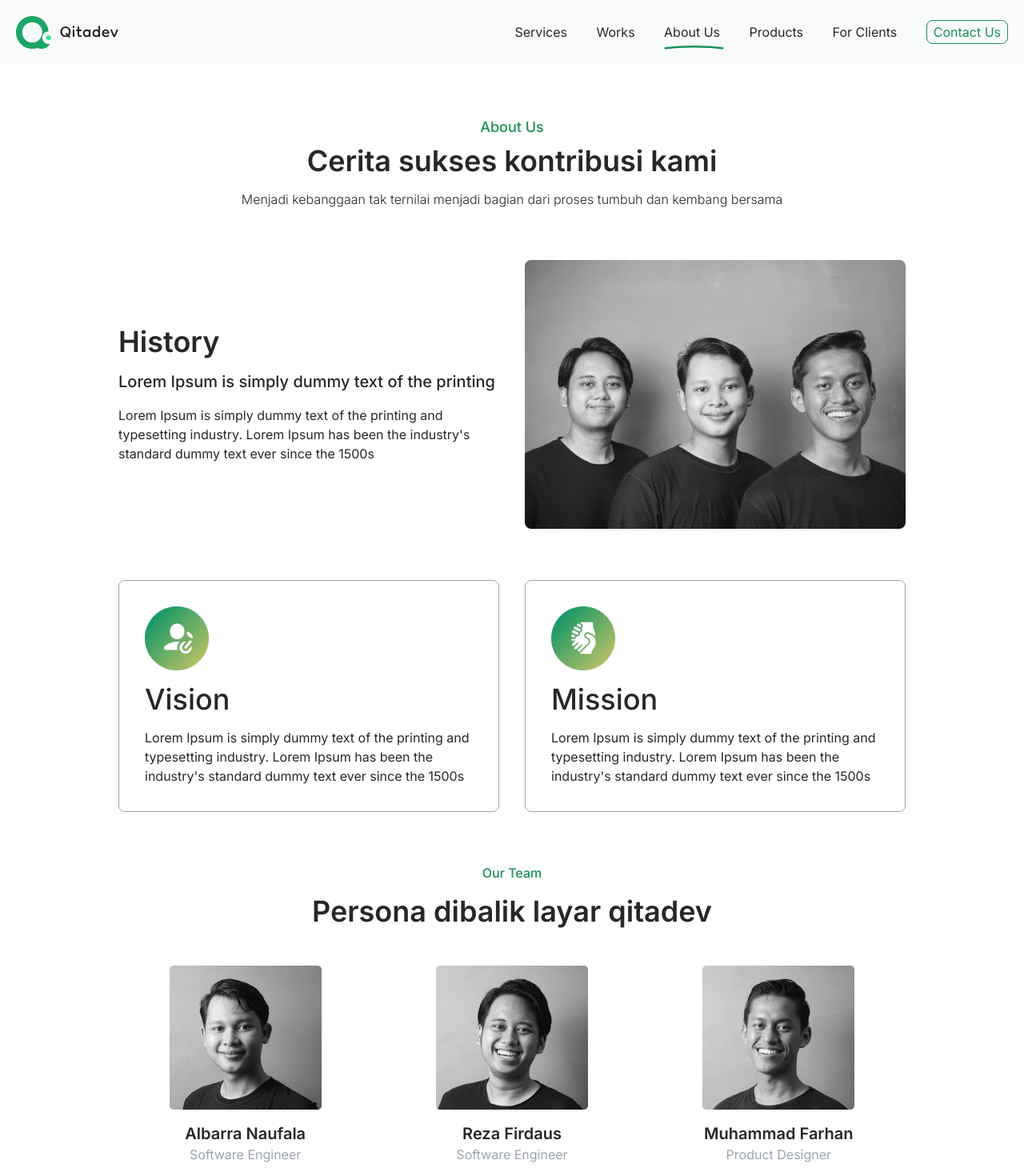
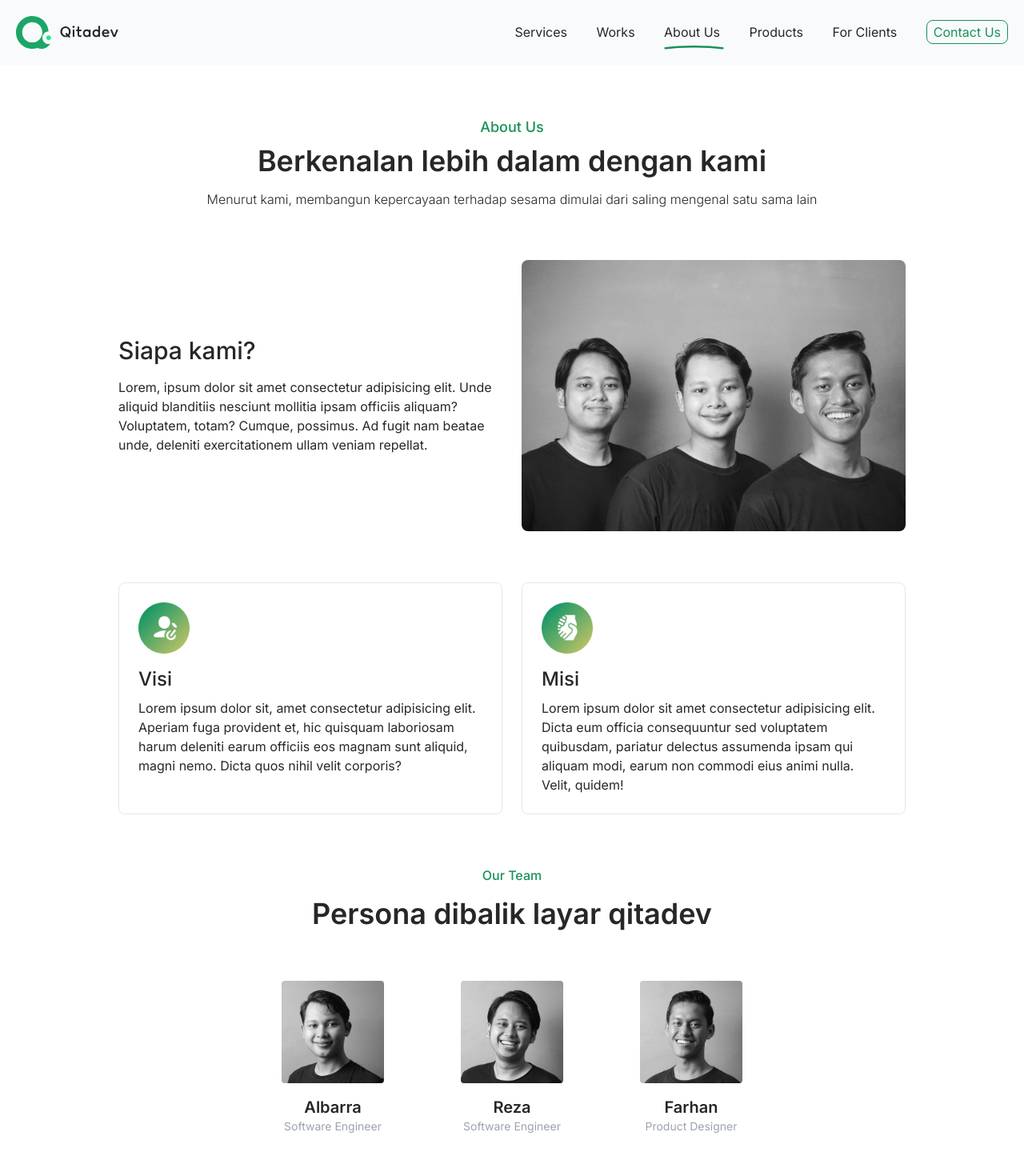
Before and after one commit to qitadev/qitadev-web, a Nuxt app: page /about-us in a window 1280 px wide. Shown: the top 1470 px of the page at 80% size. Built offline with nearby package versions, Linux system fonts and the light colour scheme.

Commit message:
update about us page

```diff
--- a/pages/about-us.vue
+++ b/pages/about-us.vue
@@ -5,69 +5,59 @@
         About Us
       </p>
       <h1 class="mt-2 font-semibold text-4xl text-center">
-        Cerita sukses kontribusi kami
+        Berkenalan lebih dalam dengan kami
       </h1>
       <p class="font-light mt-4 text-center">
-        Menjadi kebanggaan tak ternilai menjadi bagian dari proses tumbuh dan kembang bersama
+        Menurut kami, membangun kepercayaan terhadap sesama dimulai dari saling mengenal satu sama lain
       </p>
     </section>
 
     <section class="max-w-5xl mx-auto px-5 mt-16">
-      <div class="grid grid-cols-1 md:grid-cols-12 gap-8 mt-16">
-        <div class="col-span-1 md:col-span-6 flex flex-col justify-center">
-          <h1 class="text-4xl font-semibold">
-            History
-          </h1>
-          <h2 class="text-xl font-medium mt-4">
-            Lorem Ipsum is simply dummy text of the printing
+      <div class="grid md:grid-cols-2 gap-6 mt-16">
+        <div class="flex items-center">
+          <div>
+            <h2 class="text-3xl font-medium">
+              Siapa kami?
             </h2>
             <p class="mt-4">
-            Lorem Ipsum is simply dummy text of the printing and typesetting industry.
-            Lorem Ipsum has been the industry's standard dummy text ever since the 1500s
+              Lorem, ipsum dolor sit amet consectetur adipisicing elit. Unde aliquid blanditiis nesciunt mollitia ipsam officiis aliquam? Voluptatem, totam? Cumque, possimus. Ad fugit nam beatae unde, deleniti exercitationem ullam veniam repellat.
             </p>
           </div>
-        <div class="col-span-1 md:col-span-6 mt-4 lg:mt-0 flex justify-center">
+        </div>
         <img
           src="images/history-image.png"
           alt="history image"
           class="rounded-lg"
         >
       </div>
-      </div>
     </section>
 
-    <section class="max-w-5xl mx-auto px-5 mt-16">
-      <div class="grid grid-cols-1 md:grid-cols-12 gap-8 mt-16">
-        <div class="vision col-span-1 md:col-span-6 flex flex-col justify-center border border-gray-400 hover:border-primary hover:text-primary transition-colors rounded-lg p-8">
+    <section class="max-w-5xl mx-auto px-5 mt-16 grid md:grid-cols-2 gap-6">
+      <div class="border rounded-lg p-6">
         <img
           src="images/icon-vision.png"
           alt="vision"
-            height="80px"
-            width="80px"
+          class="w-16"
         >
-          <h1 class="mt-4 font-medium text-4xl">
-            Vision
-          </h1>
-          <p class="mt-4">
-            Lorem Ipsum is simply dummy text of the printing and typesetting industry.
-            Lorem Ipsum has been the industry's standard dummy text ever since the 1500s
+        <h2 class="mt-4 font-medium text-2xl">
+          Visi
+        </h2>
+        <p class="mt-2">
+          Lorem ipsum dolor sit, amet consectetur adipisicing elit. Aperiam fuga provident et, hic quisquam laboriosam harum deleniti earum officiis eos magnam sunt aliquid, magni nemo. Dicta quos nihil velit corporis?
         </p>
       </div>
-        <div class="mission col-span-1 md:col-span-6 flex flex-col justify-center border border-gray-400 hover:border-primary hover:text-primary transition-colors rounded-lg p-8">
+      <div class="border rounded-lg p-6">
         <img
           src="images/icon-mission.png"
-            alt="vision"
-            height="80px"
-            width="80px"
+          alt="mission"
+          class="w-16"
         >
-          <h1 class="mt-4 font-medium text-4xl">
-            Mission
-          </h1>
-          <p class="mt-4">
-            Lorem Ipsum is simply dummy text of the printing and typesetting industry.
-            Lorem Ipsum has been the industry's standard dummy text ever since the 1500s
+        <h2 class="mt-4 font-medium text-2xl">
+          Misi
+        </h2>
+        <p class="mt-2">
+          Lorem ipsum dolor sit amet consectetur adipisicing elit. Dicta eum officia consequuntur sed voluptatem quibusdam, pariatur delectus assumenda ipsam qui aliquam modi, earum non commodi eius animi nulla. Velit, quidem!
         </p>
-        </div>
       </div>
     </section>
 
@@ -75,43 +65,46 @@
       <p class="text-center text-primary font-medium">
         Our Team
       </p>
-      <h1 class="text-center font-semibold text-4xl mt-4">
+      <h2 class="text-center font-semibold text-4xl mt-4">
         Persona dibalik layar qitadev
-      </h1>
-      <div class="grid grid-cols-1 sm:grid-cols-3 gap-4 mt-12">
-        <div class="flex flex-col items-center">
+      </h2>
+      <div class="max-w-2xl mx-auto flex flex-col sm:flex-row justify-center mt-16">
+        <div class="flex-1 text-center px-5 mb-5 sm:mb-0">
           <img
             src="images/albarra.png"
             alt="albarra naufala"
+            class="inline-block w-32 h-32 object-cover rounded"
           >
-          <h3 class="font-semibold text-center text-xl mt-4">
-            Albarra Naufala
+          <h3 class="font-semibold text-xl mt-4">
+            Albarra
           </h3>
-          <p class="text-gray-400">
+          <p class="text-gray-400 text-sm">
             Software Engineer
           </p>
         </div>
-        <div class="flex flex-col items-center">
+        <div class="flex-1 text-center px-5 mb-5 sm:mb-0">
           <img
             src="images/reza.png"
-            alt="reza firdaus"
+            alt="reza ali"
+            class="inline-block w-32 h-32 object-cover rounded"
           >
-          <h3 class="font-semibold text-center text-xl mt-4">
-            Reza Firdaus
+          <h3 class="font-semibold text-xl mt-4">
+            Reza
           </h3>
-          <p class="text-gray-400">
+          <p class="text-gray-400 text-sm">
             Software Engineer
           </p>
         </div>
-        <div class="flex flex-col items-center">
+        <div class="flex-1 text-center px-5 mb-5 sm:mb-0">
           <img
             src="images/farhan.png"
-            alt="muhammad farhan"
+            alt="farhan"
+            class="inline-block w-32 h-32 object-cover rounded"
           >
-          <h3 class="font-semibold text-center text-xl mt-4">
-            Muhammad Farhan
+          <h3 class="font-semibold text-xl mt-4">
+            Farhan
           </h3>
-          <p class="text-gray-400">
+          <p class="text-gray-400 text-sm">
             Product Designer
           </p>
         </div>
```
Lines whose indentation alone changed are shown as unchanged.
